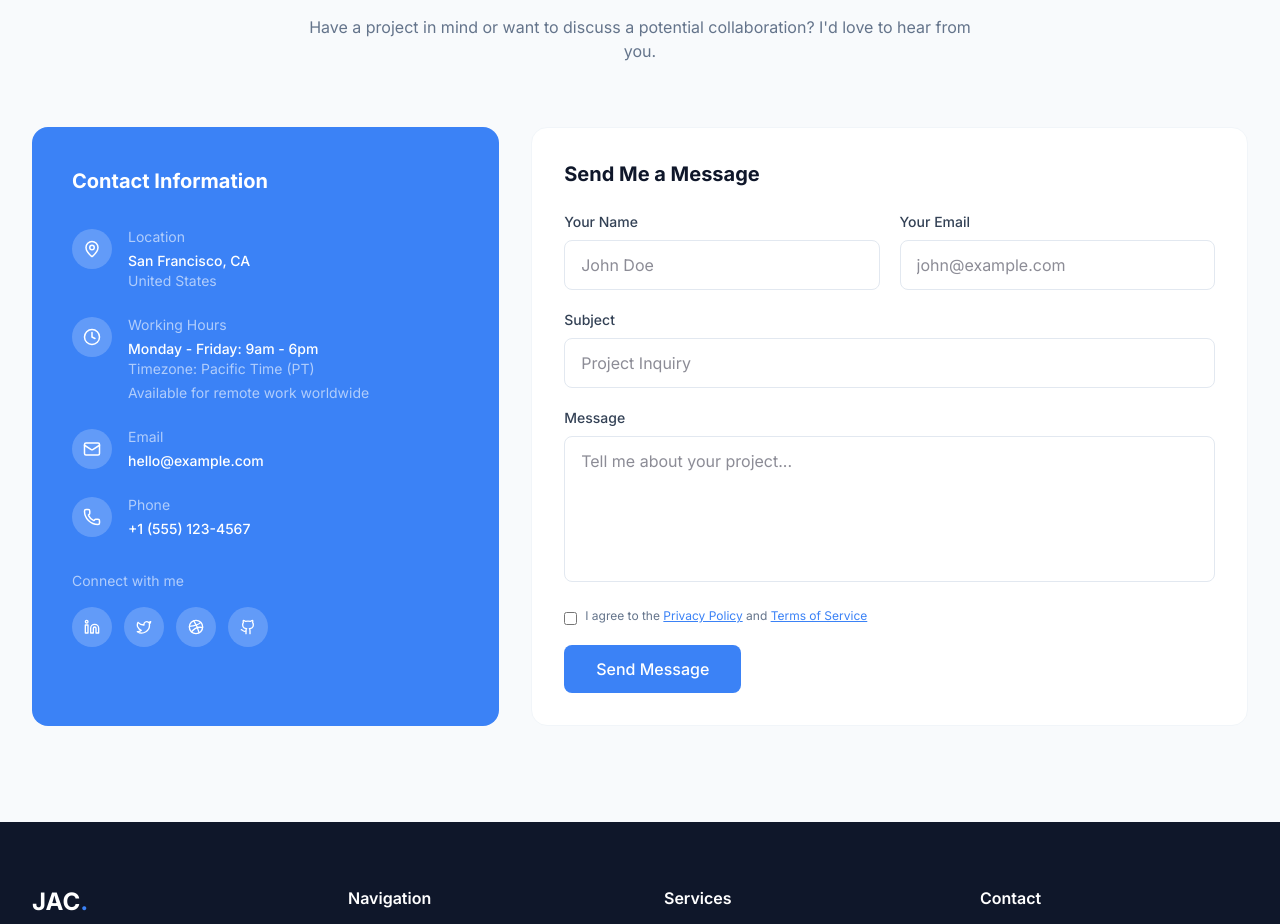
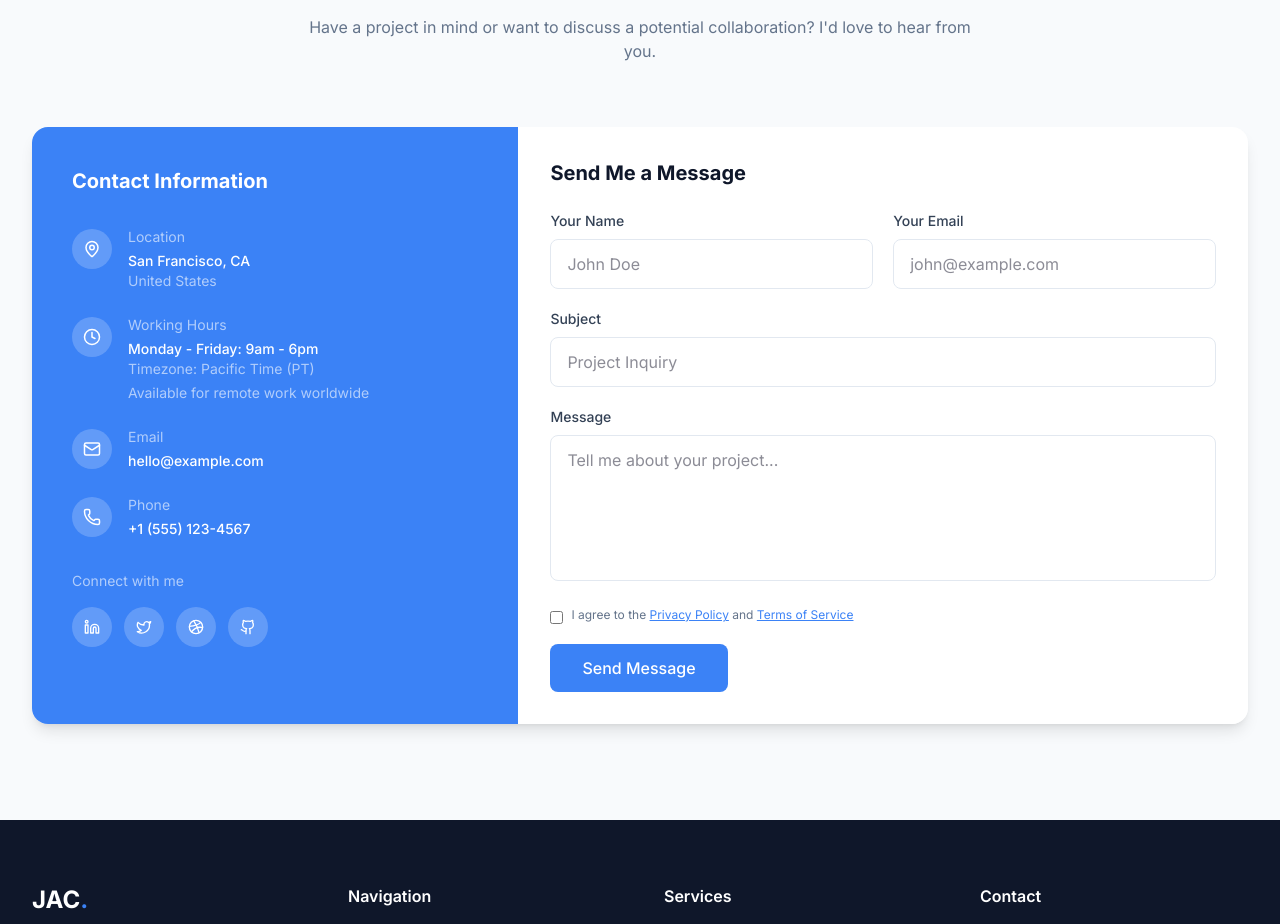
Before and after one commit to Joshua024/jac-portfolio, a Next.js app: page / in a window 1280 px wide. Shown: the part 6040-6964 px from the top of the page. Built offline with nearby package versions, Linux system fonts and the light colour scheme; no server answers; the database is empty.

Commit message:
Wrap contact sections in single shadow container, remove gap

```diff
--- a/src/components/Contact.tsx
+++ b/src/components/Contact.tsx
@@ -12,9 +12,9 @@ export default function Contact() {
           </p>
         </div>
 
-        <div className="grid lg:grid-cols-5 gap-8">
+        <div className="rounded-2xl shadow-lg overflow-hidden lg:grid lg:grid-cols-5">
           {/* Left - Contact Information Card */}
-          <div className="lg:col-span-2 bg-primary text-white rounded-2xl p-10 flex flex-col justify-between">
+          <div className="lg:col-span-2 bg-primary text-white p-10 flex flex-col justify-between">
             <div>
               <h3 className="text-xl font-bold mb-8">Contact Information</h3>
               <div className="space-y-6">
@@ -79,7 +79,7 @@ export default function Contact() {
           </div>
 
           {/* Right - Send Me a Message Form */}
-          <div className="lg:col-span-3 bg-white border border-gray-100 rounded-2xl p-8">
+          <div className="lg:col-span-3 bg-white p-8">
             <h3 className="text-xl font-bold text-gray-900 mb-6">Send Me a Message</h3>
             <form className="space-y-5">
               <div className="grid sm:grid-cols-2 gap-5">
```
